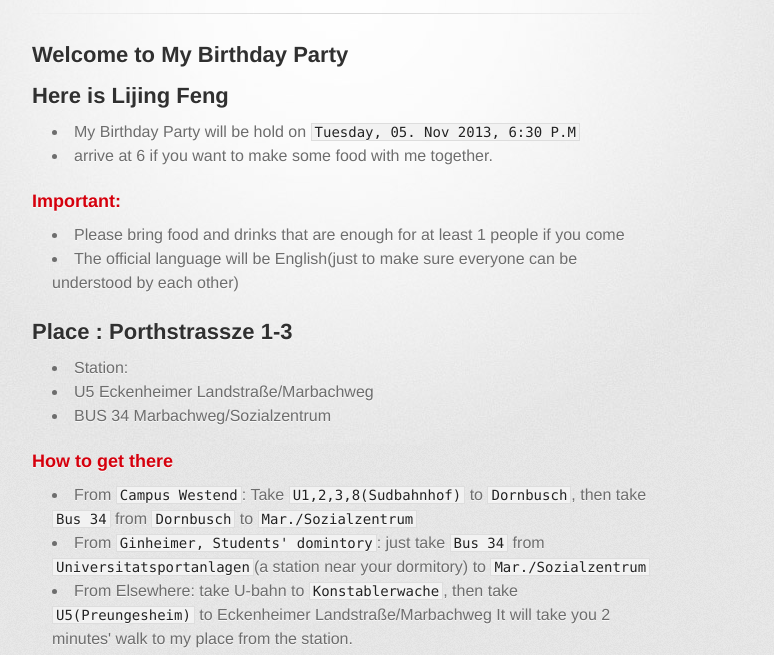
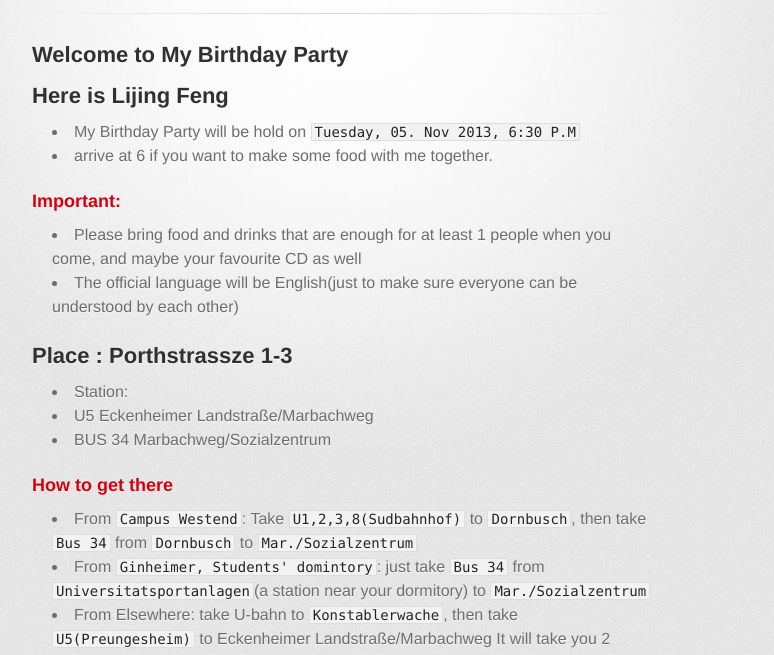
Before and after one commit to Stockard/birthday, a plain HTML site: page index.html in a window 1280 px wide. Shown: the part 129-784 px from the top of the page, without its empty margins (298-1072 px from the left). Drawn offline with Linux system fonts and the light colour scheme; a web font is replaced by a local one.

Commit message:
Update index.html

```diff
--- a/index.html
+++ b/index.html
@@ -39,7 +39,7 @@
 <a name="important" class="anchor" href="#important"><span class="octicon octicon-link"></span></a>Important:</h3>
 
 <ul>
-<li>Please bring food and drinks that are enough for at least 1 people if you come</li>
+<li>Please bring food and drinks that are enough for at least 1 people when you come, and maybe your favourite CD as well</li>
 <li>The official language will be English(just to make sure everyone can be understood by each other)</li>
 </ul><h2>
 <a name="place--porthstrassze-1-3" class="anchor" href="#place--porthstrassze-1-3"><span class="octicon octicon-link"></span></a>Place : Porthstrassze 1-3 </h2>
```
